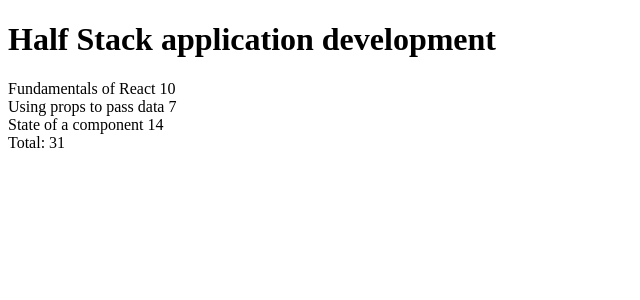
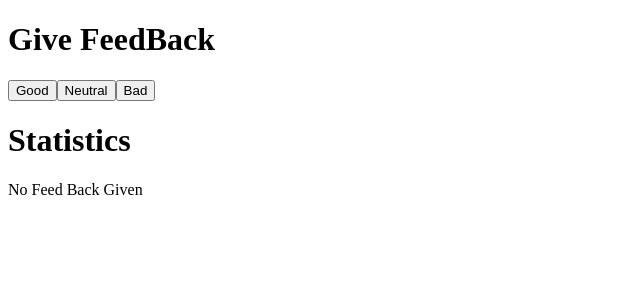
Before and after one commit to tahsinhere/FullStackOpen, a React (Vite) app in the folder Part 1/CourseInfo/: page / in a window 1280 px wide. Shown: the top 300 px of the page, without its empty margins (0-640 px from the left). Built offline with nearby package versions, Linux system fonts and the light colour scheme.

Commit message:
Unicafe Finished

```diff
--- a/Part 1/CourseInfo/src/App.jsx
+++ b/Part 1/CourseInfo/src/App.jsx
@@ -1,56 +1,86 @@
+import { useState } from "react";
+
 const App = () => {
-  const course = {
-    name: "Half Stack application development",
-    parts: [
-      {
-        name: "Fundamentals of React",
-        exercises: 10,
-      },
-      {
-        name: "Using props to pass data",
-        exercises: 7,
-      },
-      {
-        name: "State of a component",
-        exercises: 14,
-      },
-    ],
+  // save clicks of each button to its own state
+  const [good, setGood] = useState(0);
+  const [neutral, setNeutral] = useState(0);
+  const [bad, setBad] = useState(0);
+
+  const rate = (rate) => {
+    setGood(rate);
   };
+
+  const rate2 = (rate) => {
+    setBad(rate);
+  };
+
+  const rate3 = (rate) => {
+    setNeutral(rate);
+  };
+
+  let all = good + neutral + bad;
+
+  let average = (good + bad * -1) / all;
+
+  let positive = (good / all) * 100;
 
   return (
     <div>
-      <div>
-        <Header course={course} />
-        <Content course={course} />
-        <Total course={course} />
-      </div>
+      <h1>Give FeedBack </h1>
+
+      <Button onClick={() => rate(good + 1)} text="Good" />
+      <Button onClick={() => rate3(neutral + 1)} text="Neutral" />
+      <Button onClick={() => rate2(bad + 1)} text="Bad" />
+
+      <Statistics
+        good={good}
+        neutral={neutral}
+        bad={bad}
+        all={all}
+        average={average}
+        positive={positive}
+      />
     </div>
   );
 };
-export default App;
 
-function Header(props) {
-  return <h1>{props.course.name}</h1>;
-}
+const Button = (props) => {
+  return <button onClick={props.onClick}> {props.text} </button>;
+};
 
-function Content(props) {
+const StatisticLine = ({ text, value }) => {
   return (
-    <>
-      <div>
-        {props.course.parts[0].name} {props.course.parts[0].exercises}
-      </div>
-      <div>
-        {props.course.parts[1].name} {props.course.parts[1].exercises}
-      </div>
-      <div>
-        {props.course.parts[2].name} {props.course.parts[2].exercises}
-      </div>
-    </>
-  );
-}
-
-const Total = (props) => {
-  return (
-    <div>{`Total: ${props.course.parts[0].exercises + props.course.parts[1].exercises + props.course.parts[2].exercises}`}</div>
+    <tr>
+      <td>{text}</td>
+      <td>{value}</td>
+    </tr>
   );
 };
+
+const Statistics = ({ all, average, positive, good, bad, neutral }) => {
+  if (all == 0) {
+    return (
+      <div>
+        <h1>Statistics</h1>
+        <p1>No Feed Back Given</p1>
+      </div>
+    );
+  }
+  return (
+    <div>
+      <h1>Statistics</h1>
+      <table>
+        <tbody>
+          <StatisticLine text="Good" value={good} />
+          <StatisticLine text="Neutral" value={neutral} />
+          <StatisticLine text="Bad" value={bad} />
+          <StatisticLine text="All" value={all} />
+          <StatisticLine text="Average" value={average.toFixed(1)} />
+          <StatisticLine text="Positive" value={positive.toFixed(1) + "%"} />
+        </tbody>
+      </table>
+    </div>
+  );
+};
+
+export default App;
```
